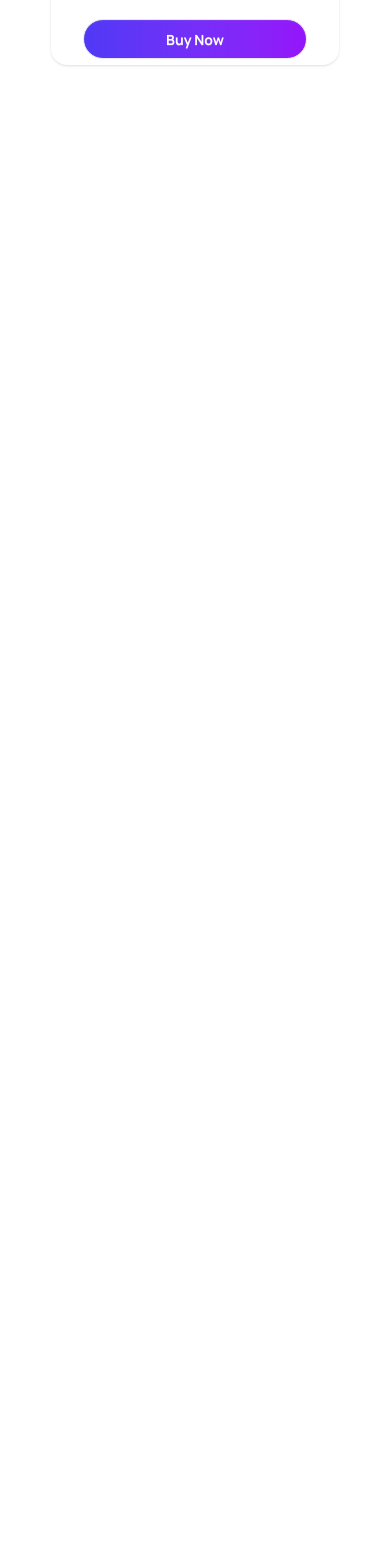
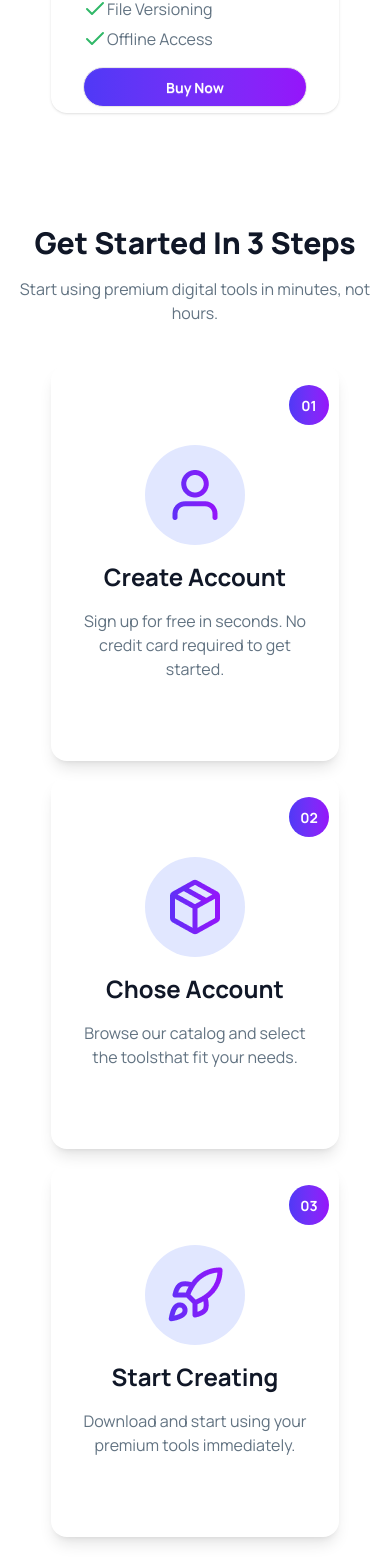
Before and after one commit to AMIRUL1104/DigiTools, a React (Vite) app: page / in a window 390 px wide. Shown: the part 5119-6687 px from the top of the page. Before the commit the page ends 5248 px from the top, so only its background shows below. Built offline with nearby package versions, Linux system fonts and the light colour scheme.

Commit message:
get start section add with responsive design

```diff
--- a/src/App.jsx
+++ b/src/App.jsx
@@ -6,6 +6,7 @@ import Products from "./components/Products/Products";
 
 // hooks
 import { use } from "react";
+import GetStart from "./components/GetStart/GetStart";
 
 let dataPromise = fetch("/Products.json").then((res) => res.json());
 
@@ -19,6 +20,7 @@ function App() {
       <Banner />
       <Success />
       <Products productsData={productsData} />
+      <GetStart />
     </div>
   );
 }
--- /dev/null
+++ b/src/components/GetStart/GetStart.jsx
@@ -0,0 +1,47 @@
+import StartCard from "./StartCard";
+
+function GetStart() {
+  const steps = [
+    {
+      id: "01",
+      img: "src/assets/user.png",
+      name: "create account",
+      description:
+        "Sign up for free in seconds. No credit card required to get started.",
+    },
+    {
+      id: "02",
+      img: "src/assets/package.png",
+      name: "chose account",
+      description:
+        "Browse our catalog and select the toolsthat fit your needs.",
+    },
+    {
+      id: "03",
+      img: "src/assets/rocket.png",
+      name: "start creating",
+      description: "Download and start using your premium tools immediately.",
+    },
+  ];
+
+  return (
+    <section className=" flex flex-col items-center gap-10 my-28">
+      <div>
+        <h1 className=" text-[#101727FF] text-3xl sm:text-5xl font-extrabold capitalize text-center">
+          Get Started in 3 Steps
+        </h1>
+        <p className=" text-[#627382]  font-normal loading-[1.112px] text-center mt-4 ">
+          Start using premium digital tools in minutes, not hours.
+        </p>
+      </div>
+
+      <div className=" grid grid-cols-1 md:grid-cols-2 xl:grid-cols-3   gap-4 ">
+        {steps.map((step) => (
+          <StartCard step={step} />
+        ))}
+      </div>
+    </section>
+  );
+}
+
+export default GetStart;
--- /dev/null
+++ b/src/components/GetStart/StartCard.jsx
@@ -0,0 +1,21 @@
+function StartCard({ step }) {
+  return (
+    <div className="  sm:min-w-96 max-w-2xs py-20 rounded-2xl shadow-lg hover:shadow-2xl px-8  relative flex items-center justify-center gap-4 flex-col text-center ">
+      <p className=" absolute right-2.5 top-5 w-10 h-10 flex items-center justify-center text-white text-[14px] font-bold rounded-full bg-linear-to-r from-[#4f39f6] to-[#9514fa]  ">
+        {step.id}
+      </p>
+      <div className="  bg-[#e1e7ffFF] p-5 rounded-full">
+        <img src={step.img} alt="user " />
+      </div>
+
+      <h3 className="text-2xl font-bold text-[#101727] capitalize">
+        {step.name}
+      </h3>
+      <p className=" text-[#627382]  font-normal loading-[1.112px]   ">
+        {step.description}
+      </p>
+    </div>
+  );
+}
+
+export default StartCard;
--- a/src/components/Products/ProductCard.jsx
+++ b/src/components/Products/ProductCard.jsx
@@ -4,7 +4,7 @@ function ProductCard({ data }) {
   return (
     <div
       key={data.id}
-      className=" sm:min-w-96 max-w-2xs rounded-2xl shadow-sm px-8 py-1.5 relative space-y-4"
+      className=" sm:min-w-96 max-w-2xs  rounded-2xl shadow-sm hover:shadow-2xl transition duration-100 px-8 py-1.5 relative space-y-4"
     >
       <p className=" bg-[#dbfce7FF] rounded-2xl py-0.5 px-2 text-[14px] font-medium inline-block absolute right-2.5 top-2.5 text-green-500  ">
         {data.tag}
--- a/src/components/Products/Products.jsx
+++ b/src/components/Products/Products.jsx
@@ -5,11 +5,11 @@ function Products({ productsData }) {
   console.log(productsData);
 
   return (
-    <section className="max-w-360 my-16 flex flex-col items-center justify-center  ">
+    <section className="max-w-360 my-28 flex flex-col items-center justify-center  ">
       <ProductIntro />
       <section className="  grid grid-cols-1 md:grid-cols-2 lg:grid-cols-3 gap-10 ">
         {productsData.map((data) => (
-          <ProductCard data={data} />
+          <ProductCard key={data.id} data={data} />
         ))}
       </section>
     </section>
```
